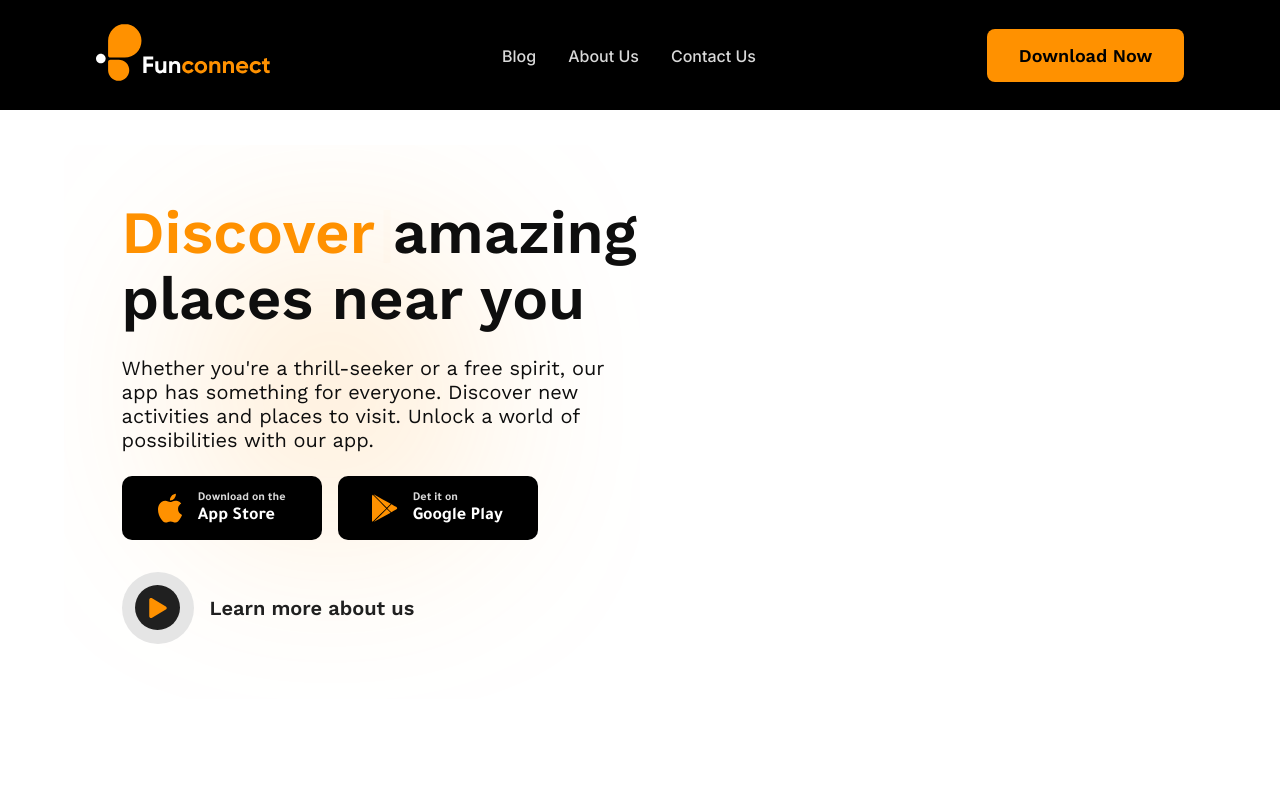
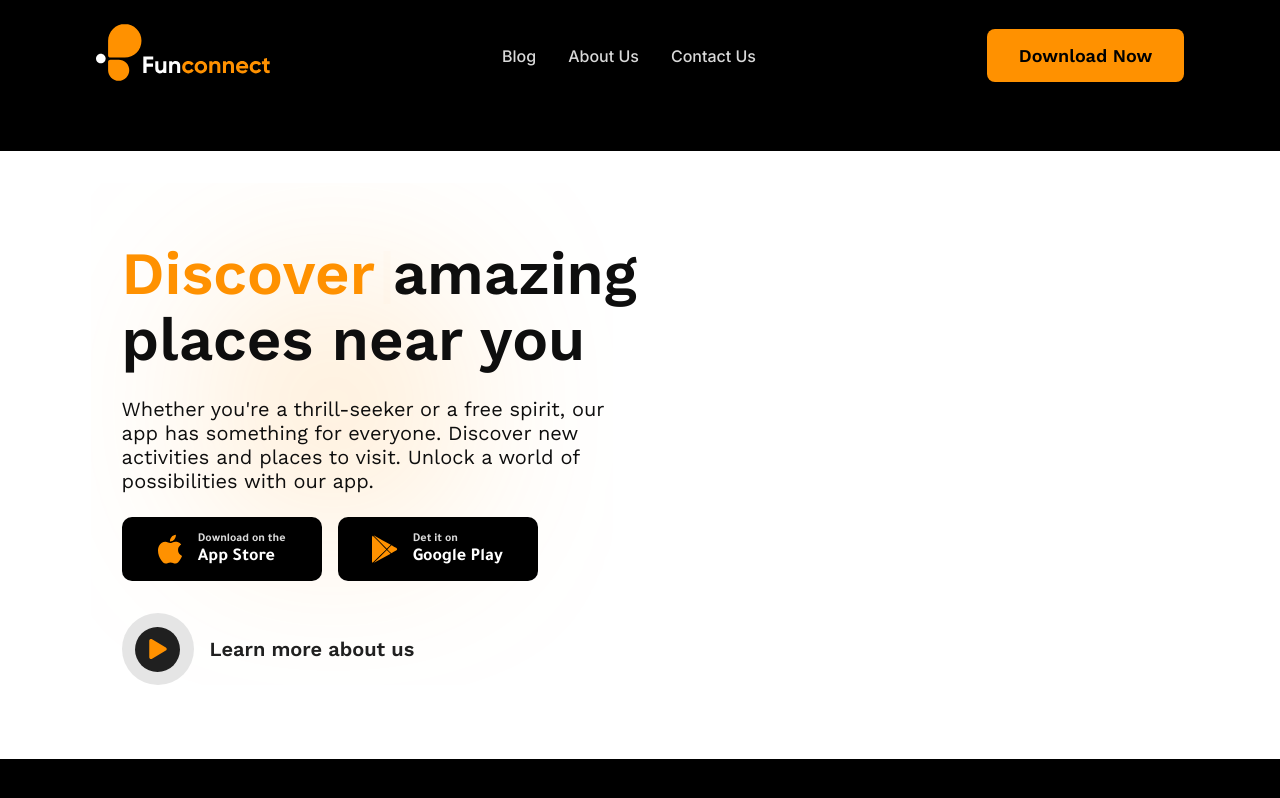
Before and after one commit to Lilianada/FunConnect, a React (Create React App) app: page / in a window 1280 px wide. Built offline with nearby package versions, Linux system fonts and the light colour scheme.

Commit message:
Benefits

```diff
--- a/src/components/Benefits/Benefits.jsx
+++ b/src/components/Benefits/Benefits.jsx
@@ -2,5 +2,11 @@ import React from "react";
 import "./Benefits.scss";
 
 export default function Benefits() {
-  return <div>Benefits</div>;
+  return (
+    <section className="benefitSection">
+        <div className="benefitSection__container">
+
+        </div>
+    </section>
+  );
 }
--- a/src/components/Benefits/Benefits.scss
+++ b/src/components/Benefits/Benefits.scss
@@ -0,0 +1,3 @@
+.benefitSection__container{
+    background: var(--white);
+}
--- a/src/components/Hero/Hero.scss
+++ b/src/components/Hero/Hero.scss
@@ -1,6 +1,6 @@
 .heroSection {
     background: var(--white);
-    height: 100vh;
+    height: 100%;
     width: 100%;
 
     .heroContent {
@@ -16,7 +16,7 @@
 
             @media screen and (min-width: 768px) {
                 width: 50%;
-                padding: 5% 0 5% 5%;
+                padding: 5% 0 0 5%;
 
             }
 
--- a/src/pages/Home.jsx
+++ b/src/pages/Home.jsx
@@ -1,4 +1,5 @@
 import React from "react";
+import Benefits from "../components/Benefits/Benefits";
 import Header from "../components/Header/Header";
 import Hero from "../components/Hero/Hero";
 
@@ -7,6 +8,7 @@ export default function Home() {
     <main className="mainContainer">
         <Header/>
         <Hero/>
+        <Benefits/>
     </main>
   );
 }
```
